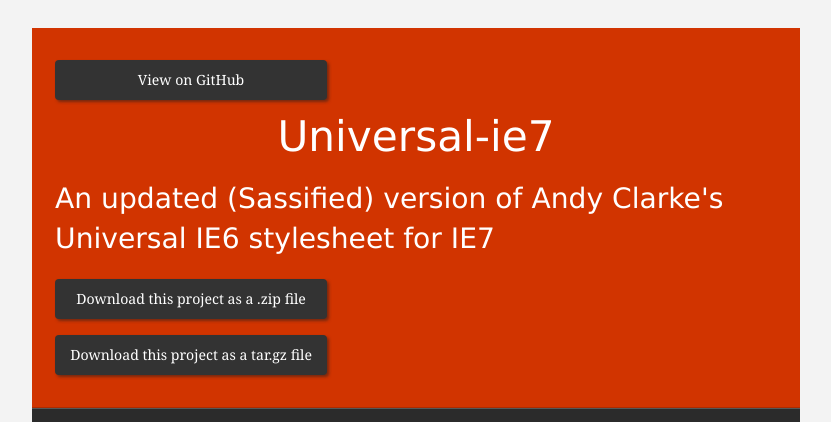
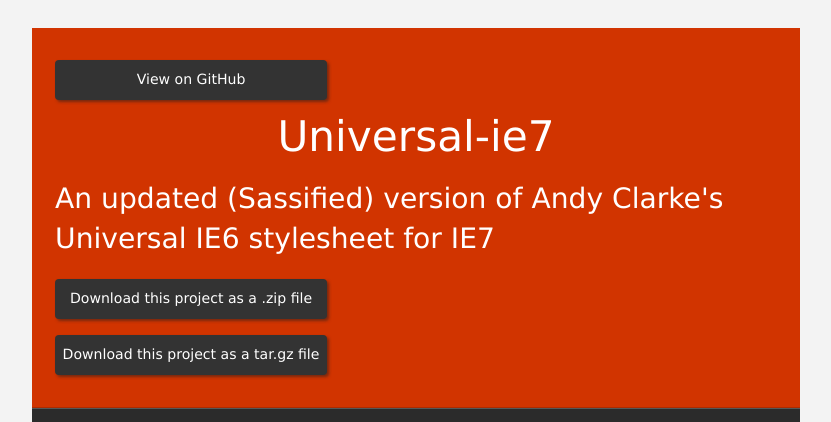
Before and after one commit to sturobson/Universal-IE7, a plain HTML site: page index.html in a window 1280 px wide. Shown: the top 422 px of the page, without its empty margins (224-1055 px from the left). Drawn offline with Linux system fonts and the light colour scheme.

Commit message:
Update stylesheet.css

```diff
--- a/stylesheets/stylesheet.css
+++ b/stylesheets/stylesheet.css
@@ -265,7 +265,7 @@
 #header_wrap a:hover {
   color: #cccccc;
 }
-#header_wrap h1, #header_wrap h2 {
+#header_wrap h1, #header_wrap h2, #header_wrap a {
   font-family: Verdana, Geneva, sans-serif;
   color: #FFF;
 }
```
